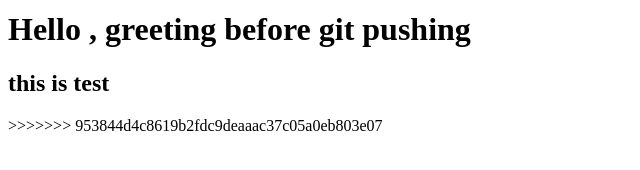
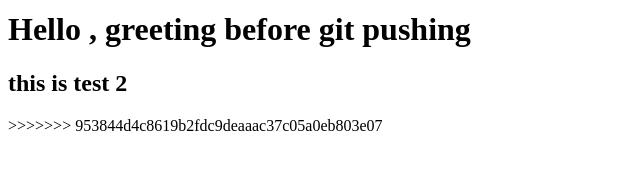
Before and after one commit to SAAD-ELGHABA/Tp1-Git, a plain HTML site: page index.html in a window 1280 px wide. Shown: the part 134-304 px from the top of the page, 0-640 px from the left. Drawn offline with Linux system fonts and the light colour scheme.

Commit message:
another change from a new branch

```diff
--- a/index.html
+++ b/index.html
@@ -10,7 +10,8 @@
     <h1>Hello , greeting after git pushing</h1>
 =======
     <h1>Hello , greeting before git pushing </h1>
-    <h2>this is test</h2>
+    <!-- <h2>this is test</h2> -->
+    <h2>this is test 2</h2>
 >>>>>>> 953844d4c8619b2fdc9deaaac37c05a0eb803e07
 </body>
 </html>
```
